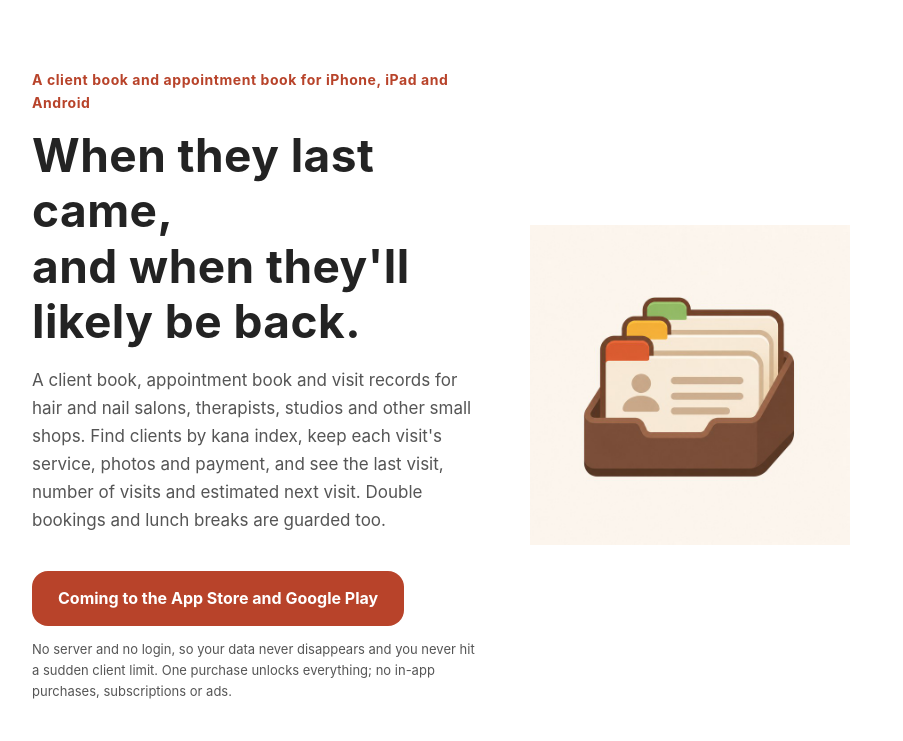
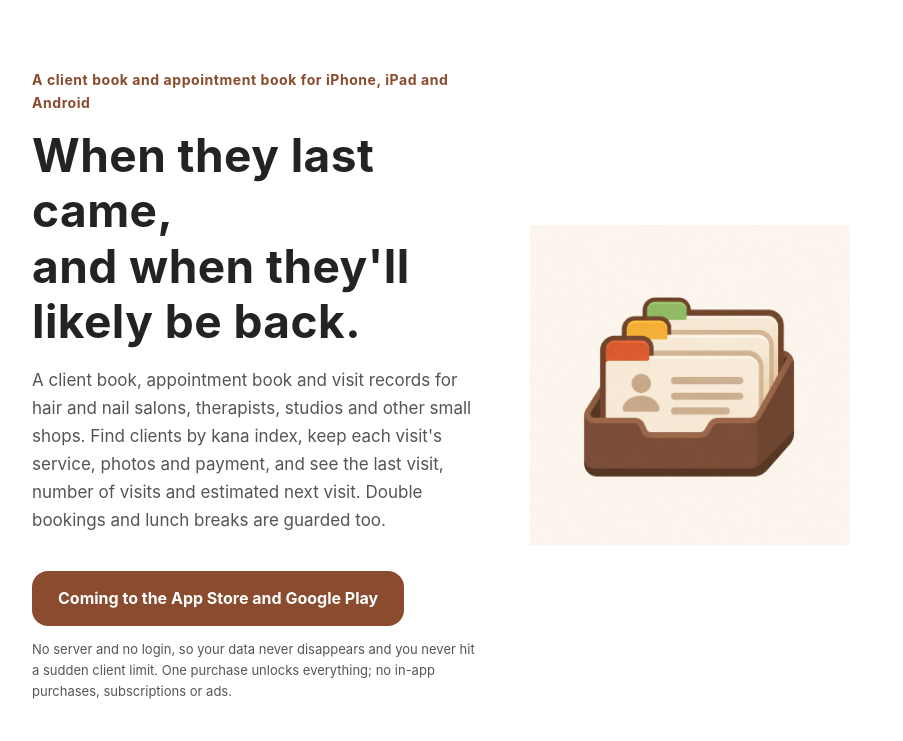
Before and after one commit to tsuzukihashi/otokui-site, a plain HTML site: page index.html in a window 1280 px wide. Shown: the part 59-800 px from the top of the page, without its empty margins (188-1091 px from the left). Drawn offline with Linux system fonts and the light colour scheme.

Commit message:
Otokui のサイトを出す

```diff
--- a/style.css
+++ b/style.css
@@ -1,11 +1,11 @@
-/* おとくい — 白い地・墨の文字・朱の差し色（白の上で 4.5:1 以上） */
+/* おとくい — 白い地・墨の文字・革の茶色の差し色（白の上で 6.9:1）。暗い表示は桃色の差し色に濃い字（アプリの Theme と同じ） */
 :root {
   --paper: #ffffff; --card: #fbf7ee; --ink: #232323; --sub: #555555; --line: #e6e1d6;
-  --vermilion: #b8432a; --vermilion-soft: #fbe7e1; --navy: #2b2b2b; --correct: #3f7a33;
+  --vermilion: #8a4b2e; --vermilion-soft: #f6e7df; --navy: #2b2b2b; --on-accent: #ffffff; --correct: #3f7a33;
 }
 @media (prefers-color-scheme: dark) {
   :root { --paper: #121418; --card: #1b1e24; --ink: #eef0f4; --sub: #b4b9c4; --line: #2a2f38;
-    --vermilion: #ffd45c; --vermilion-soft: #2a2618; --navy: #ffd45c; --correct: #9fd08c; }
+    --vermilion: #f2b8a8; --vermilion-soft: #2b201b; --navy: #f2b8a8; --correct: #9fd08c; --on-accent: #121418; }
 }
 * { box-sizing: border-box; }
 html { -webkit-text-size-adjust: 100%; }
@@ -26,7 +26,7 @@ h1 { font-size: clamp(30px, 6vw, 46px); line-height: 1.35; margin: 8px 0 16px; l
 h2 { font-size: 24px; margin: 56px 0 16px; line-height: 1.5; }
 h3 { font-size: 17px; margin: 0 0 6px; }
 .lead { font-size: 17px; color: var(--sub); }
-.cta { display: inline-block; margin-top: 20px; background: var(--vermilion); color: #ffffff; font-weight: 700; text-decoration: none;
+.cta { display: inline-block; margin-top: 20px; background: var(--vermilion); color: var(--on-accent); font-weight: 700; text-decoration: none;
   padding: 14px 26px; border-radius: 16px; }
 .note { font-size: 13px; color: var(--sub); }
 .hero img { width: 100%; max-width: 320px; height: auto; justify-self: center; }
```
Also changed, not shown: 1 other file.
